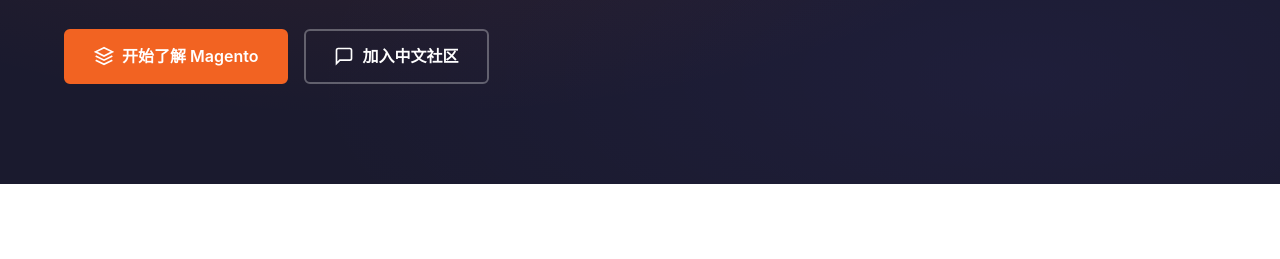
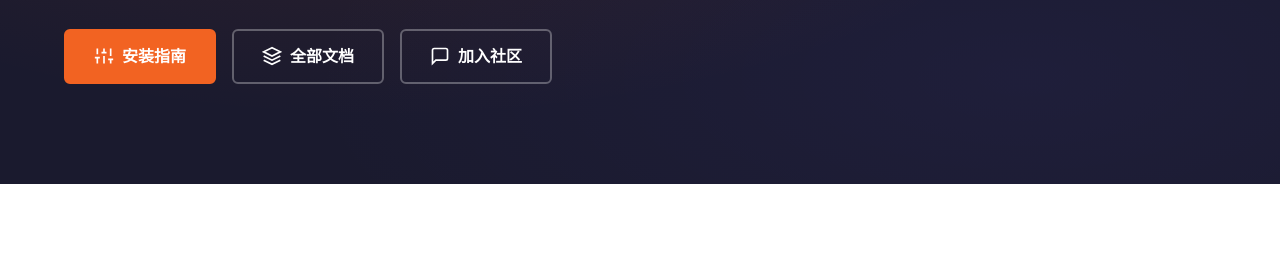
Before and after one commit to shuaiZend/mtc, a website: page index.html in a window 1280 px wide. Shown: the part 351-610 px from the top of the page. Drawn offline with Linux system fonts and the light colour scheme.

Commit message:
导航栏和首页增加安装指南链接
- 全站导航栏新增'安装指南'项，指向 /docs.html#installation
- 首页 Hero 区主按钮改为'安装指南'，增加'全部文档'和'加入社区'两个按钮
- docs/community/about 页面导航同步更新

```diff
--- a/index.html
+++ b/index.html
@@ -60,6 +60,7 @@
       <ul class="nav-links">
         <li><a href="/" class="active">首页</a></li>
         <li><a href="/docs.html">文档</a></li>
+        <li><a href="/docs.html#installation">安装指南</a></li>
         <li><a href="/community.html">社区</a></li>
         <li><a href="/about.html">关于</a></li>
       </ul>
@@ -76,13 +77,17 @@
         <h1>用 Magento 构建<br>您的<span class="highlight">在线商业帝国</span></h1>
         <p>全球超过 250,000 家企业选择的电商平台。无论您是初创品牌还是跨国集团，Magento 都能为您提供灵活、强大、可扩展的电商解决方案，助您轻松开拓全球市场。</p>
         <div class="hero-actions">
-          <a href="/docs.html" class="btn btn-primary">
+          <a href="/docs.html#installation" class="btn btn-primary">
+            <svg width="20" height="20" viewBox="0 0 24 24" fill="none" stroke="currentColor" stroke-width="2"><path d="M4 21v-7M4 10V3M12 21v-9M12 8V3M20 21v-5M20 12V3M1 14h6M9 8h6M17 16h6"/></svg>
+            安装指南
+          </a>
+          <a href="/docs.html" class="btn btn-outline">
             <svg width="20" height="20" viewBox="0 0 24 24" fill="none" stroke="currentColor" stroke-width="2"><path d="M12 2L2 7l10 5 10-5-10-5zM2 17l10 5 10-5M2 12l10 5 10-5"/></svg>
-            开始了解 Magento
+            全部文档
           </a>
           <a href="https://forum.magentochina.org/" class="btn btn-outline" target="_blank" rel="noopener">
             <svg width="20" height="20" viewBox="0 0 24 24" fill="none" stroke="currentColor" stroke-width="2"><path d="M21 15a2 2 0 0 1-2 2H7l-4 4V5a2 2 0 0 1 2-2h14a2 2 0 0 1 2 2z"/></svg>
-            加入中文社区
+            加入社区
           </a>
         </div>
       </div>
```
Also changed, not shown: about.html (+1 -0 lines), community.html (+1 -0 lines), docs.html (+1 -0 lines).
